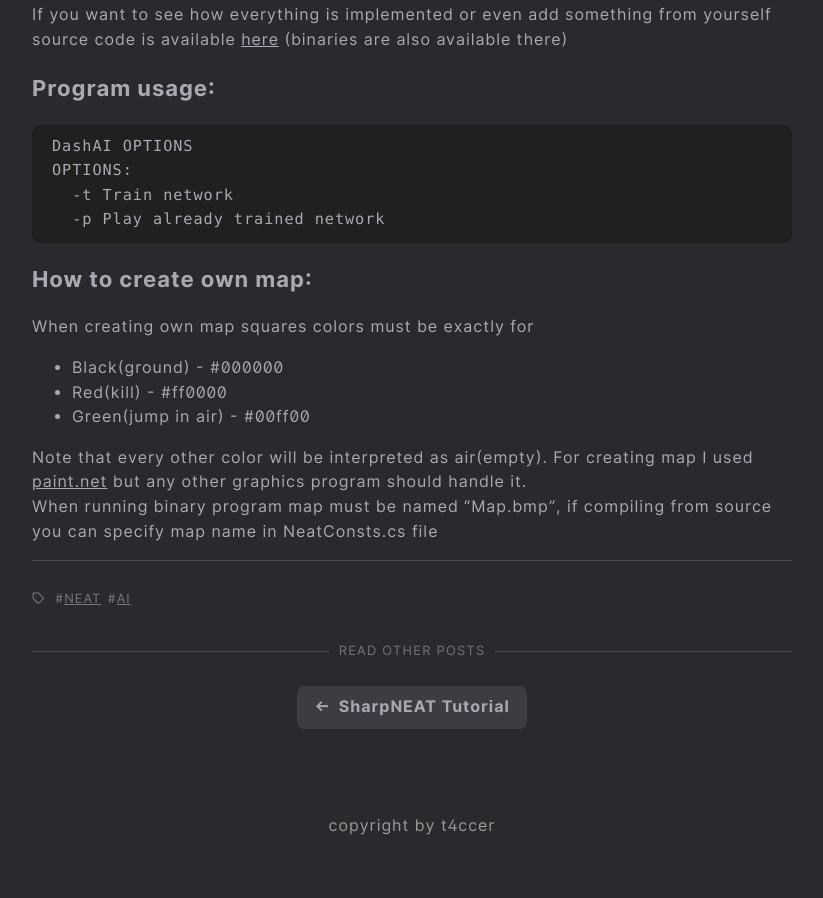
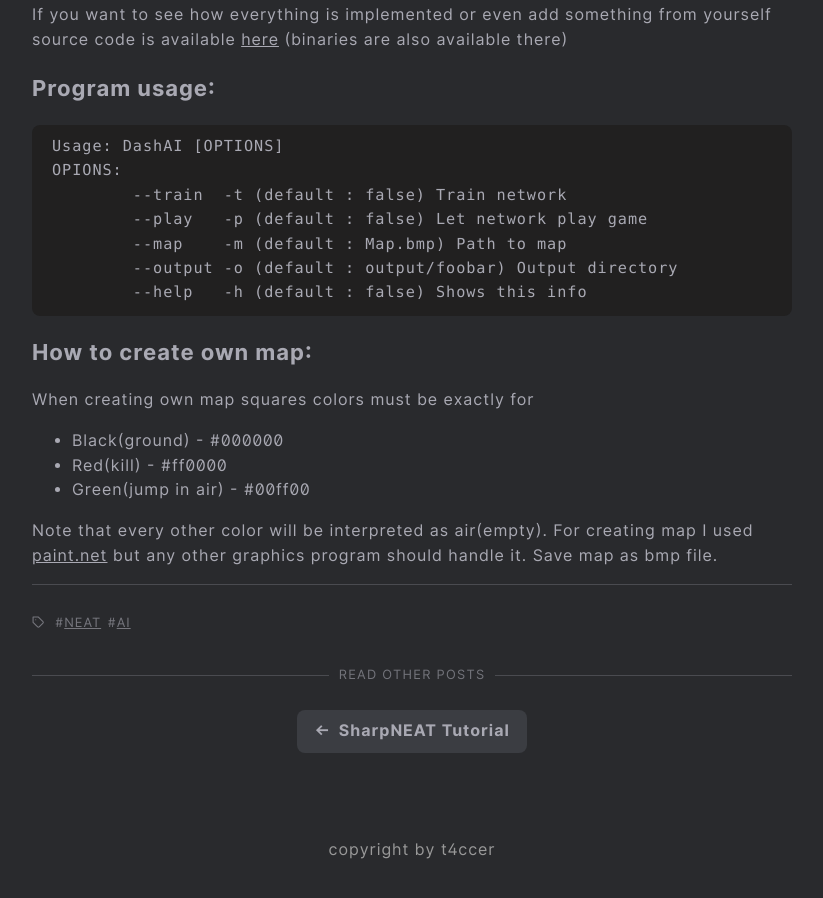
Before and after one commit to t4ccer/t4ccer.github.io, a plain HTML site: page posts/dashai-geometry-dash-ai-using-neat/index.html in a window 1280 px wide. Shown: the part 2471-3369 px from the top of the page, without its empty margins (228-1051 px from the left). Drawn offline with nearby package versions, Linux system fonts and the light colour scheme.

Commit message:
Add stuff [CICD]

```diff
--- a/posts/dashai-geometry-dash-ai-using-neat/index.html
+++ b/posts/dashai-geometry-dash-ai-using-neat/index.html
@@ -38,7 +38,7 @@ You can stand on black tiles, red tiles kill. Simple. To create AI I used NEAT a
 You can stand on black tiles, red tiles kill. Simple. To create AI I used NEAT algorithm using sharpneat library. Neural network as input takes 7x7 tiles in front of player(picture below) and output is only one, jump or not.">
 <meta itemprop="datePublished" content="2020-05-01T11:39:44&#43;02:00" />
 <meta itemprop="dateModified" content="2020-05-01T11:39:44&#43;02:00" />
-<meta itemprop="wordCount" content="312">
+<meta itemprop="wordCount" content="328">
 <meta itemprop="image" content="/"/>
 
 
@@ -166,10 +166,13 @@ To create AI I used <a href="https://en.wikipedia.org/wiki/Neuroevolution_of_aug
 <p><img src="/img/DashAI/progress2.png" alt="Progress1"></p>
 <p>If you want to see how everything is implemented or even add something from yourself source code is available <a href="https://github.com/t4ccer/DashAI">here</a> (binaries are also available there)</p>
 <h3 id="program-usage">Program usage:</h3>
-<pre><code>DashAI OPTIONS
-OPTIONS:
-  -t Train network
-  -p Play already trained network
+<pre><code>Usage: DashAI [OPTIONS]
+OPIONS:
+        --train  -t (default : false) Train network
+        --play   -p (default : false) Let network play game
+        --map    -m (default : Map.bmp) Path to map
+        --output -o (default : output/foobar) Output directory
+        --help   -h (default : false) Shows this info
 </code></pre><h3 id="how-to-create-own-map">How to create own map:</h3>
 <p>When creating own map squares colors must be exactly for</p>
 <ul>
@@ -177,8 +180,7 @@ OPTIONS:
 <li>Red(kill) - #ff0000</li>
 <li>Green(jump in air) - #00ff00</li>
 </ul>
-<p>Note that every other color will be interpreted as air(empty). For creating map I used <a href="https://www.getpaint.net/">paint.net</a> but any other graphics program should handle it.<br>
-When running binary program map must be named &ldquo;Map.bmp&rdquo;, if compiling from source you can specify map name in NeatConsts.cs file</p>
+<p>Note that every other color will be interpreted as air(empty). For creating map I used <a href="https://www.getpaint.net/">paint.net</a> but any other graphics program should handle it. Save map as bmp file.</p>
 
             </div>
         </article>
```
Also changed, not shown: posts/index.xml (+8 -6 lines).
